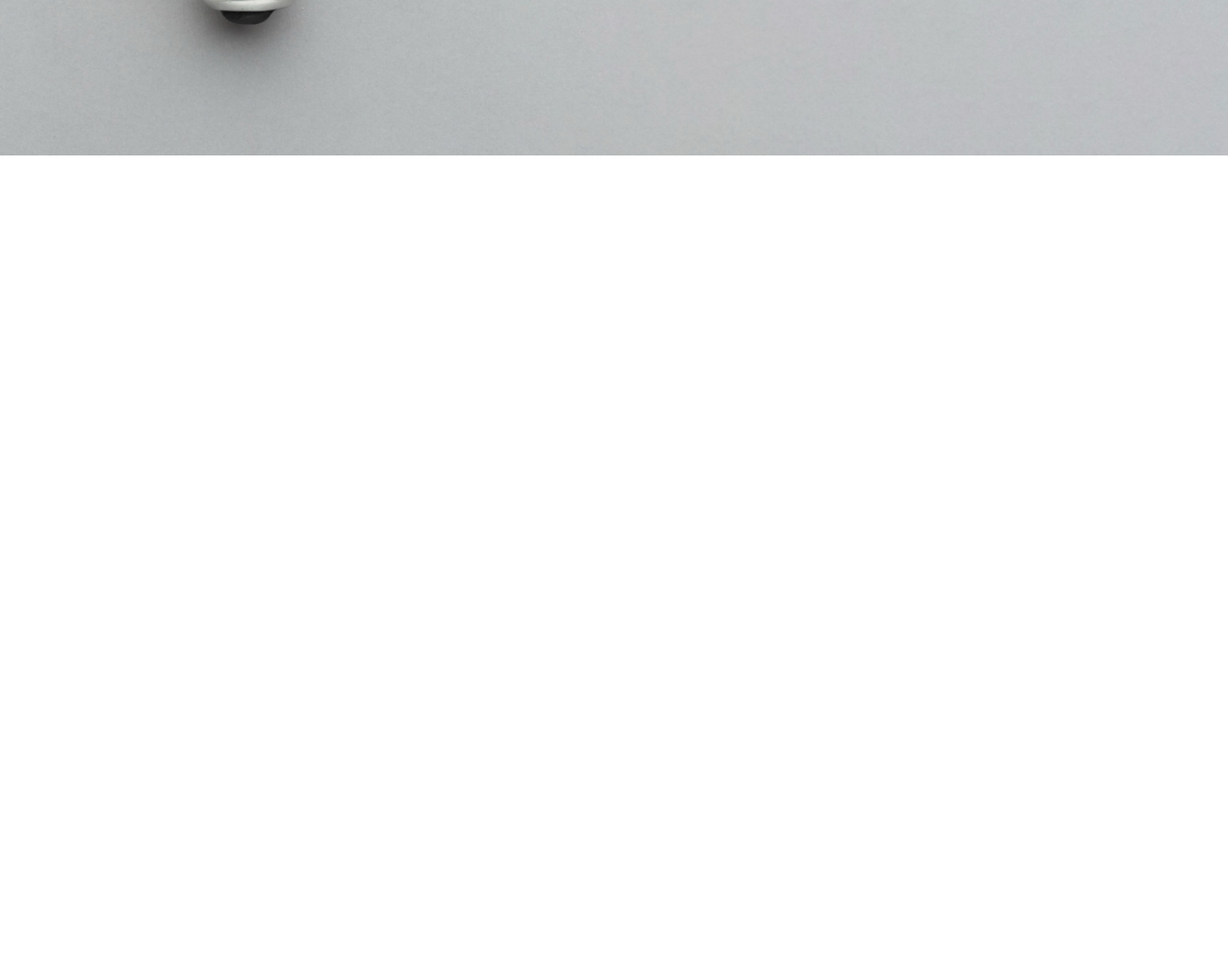
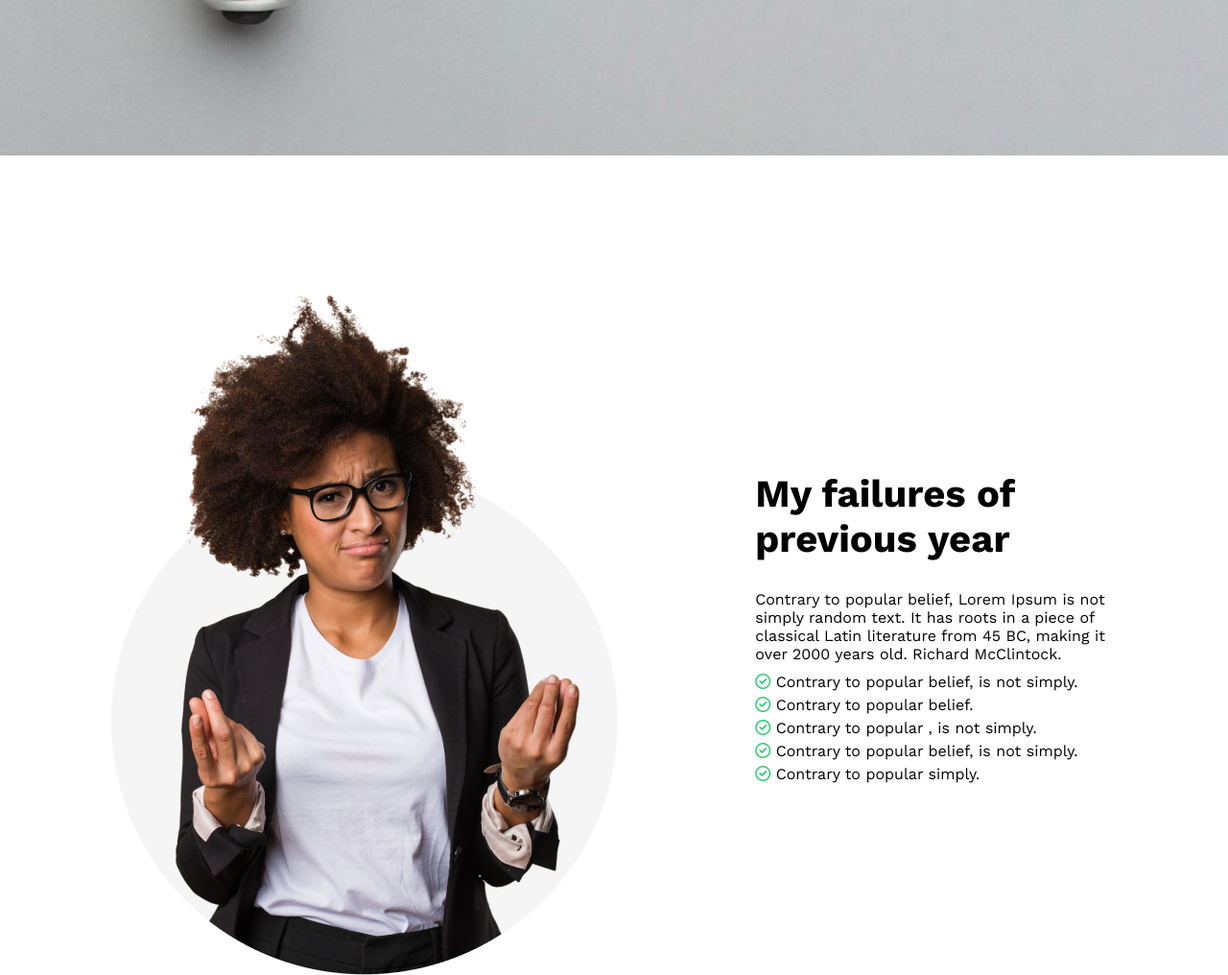
Before and after one commit to tzhasan/ph-first-assignment-tajbeul-islam, a plain HTML site: page index.html in a window 1280 px wide. Shown: the part 558-1574 px from the top of the page at 96% size. Before the commit the page ends 800 px from the top, so only its background shows below. Drawn offline with nearby package versions, Linux system fonts and the light colour scheme.

Commit message:
motivations added

```diff
--- a/index.html
+++ b/index.html
@@ -4,8 +4,9 @@
   <meta charset="UTF-8">
   <meta http-equiv="X-UA-Compatible" content="IE=edge">
   <meta name="viewport" content="width=device-width, initial-scale=1.0">
-  <title>Document</title>
+  <title>First-assignment</title>
   <link rel="preconnect" href="https://fonts.googleapis.com"><link rel="preconnect" href="https://fonts.gstatic.com" crossorigin><link href="https://fonts.googleapis.com/css2?family=Work+Sans:wght@100;200;300;400;500;600;700;800&display=swap" rel="stylesheet">
+  <link rel="stylesheet" href="https://cdnjs.cloudflare.com/ajax/libs/font-awesome/6.2.1/css/all.min.css" integrity="sha512-MV7K8+y+gLIBoVD59lQIYicR65iaqukzvf/nwasF0nqhPay5w/9lJmVM2hMDcnK1OnMGCdVK+iQrJ7lzPJQd1w==" crossorigin="anonymous" referrerpolicy="no-referrer" />
   <link rel="stylesheet" href="styles/style.css">
 </head>
 <body>
@@ -17,9 +18,26 @@
     </div>
   </header>
   <main>
-    <section class="year-section">
+    <section class="motivation-section">
+      <div class="moti-section-container">
+        <div class="image">
+          <img src="images/person.png" alt="ladie">
+        </div>
+        <div class="moti-descriction">
+          <h2>My failures of previous year</h2>
+          <p>Contrary to popular belief, Lorem Ipsum is not simply random text. It has roots in a piece of classical Latin literature from 45 BC, making it over 2000 years old. Richard McClintock.</p>
+          <ul>
+            <li><i class="fa-regular fa-circle-check"></i> Contrary to popular belief, is not simply.</li>
+            <li><i class="fa-regular fa-circle-check"></i> Contrary to popular belief.</li>
+            <li><i class="fa-regular fa-circle-check"></i> Contrary to popular , is not simply.</li>
+            <li><i class="fa-regular fa-circle-check"></i> Contrary to popular belief, is not simply.</li>
+            <li><i class="fa-regular fa-circle-check"></i> Contrary to popular simply.</li>
+          </ul>
+        </div>
+      </div>
+    </section>
 
-    </section>
+
 
   </main>
   <footer>
--- a/styles/style.css
+++ b/styles/style.css
@@ -15,6 +15,15 @@ html,body{
   font-size: 20px;
   border: 0;
   border-radius: 5px;
+}
+
+main{
+  max-width: 1200px;
+  margin: 0 auto;
+}
+
+section{
+  margin-top: 130px;
 }
 
 
@@ -60,6 +69,40 @@ header{
   transform: scale(1.1);
 }
 
-/* year section starts here---------- */
-/* year section starts here---------- */
-/* year section starts here---------- */
+/* motivation section starts here---------- */
+/* motivation section starts here---------- */
+/* motivation section starts here---------- */
+
+.moti-section-container{
+  display: flex;
+  gap: 20px;
+  justify-content: space-around;
+  align-items: center;
+}
+
+.moti-descriction{
+  width: 400px;
+}
+
+.moti-descriction h2{
+  margin-bottom: 30px;
+  font-weight: 700;
+  font-size: 40px;
+}
+
+.moti-descriction p{
+  margin-bottom: 10px;
+  font-weight: 400;
+  font-size: 16px;
+}
+
+.moti-descriction ul{
+  list-style-type: none;
+}
+
+.moti-descriction ul li{
+  margin-bottom: 5px;
+}
+.moti-descriction ul i{
+  color: #2ecc71;
+}
```
